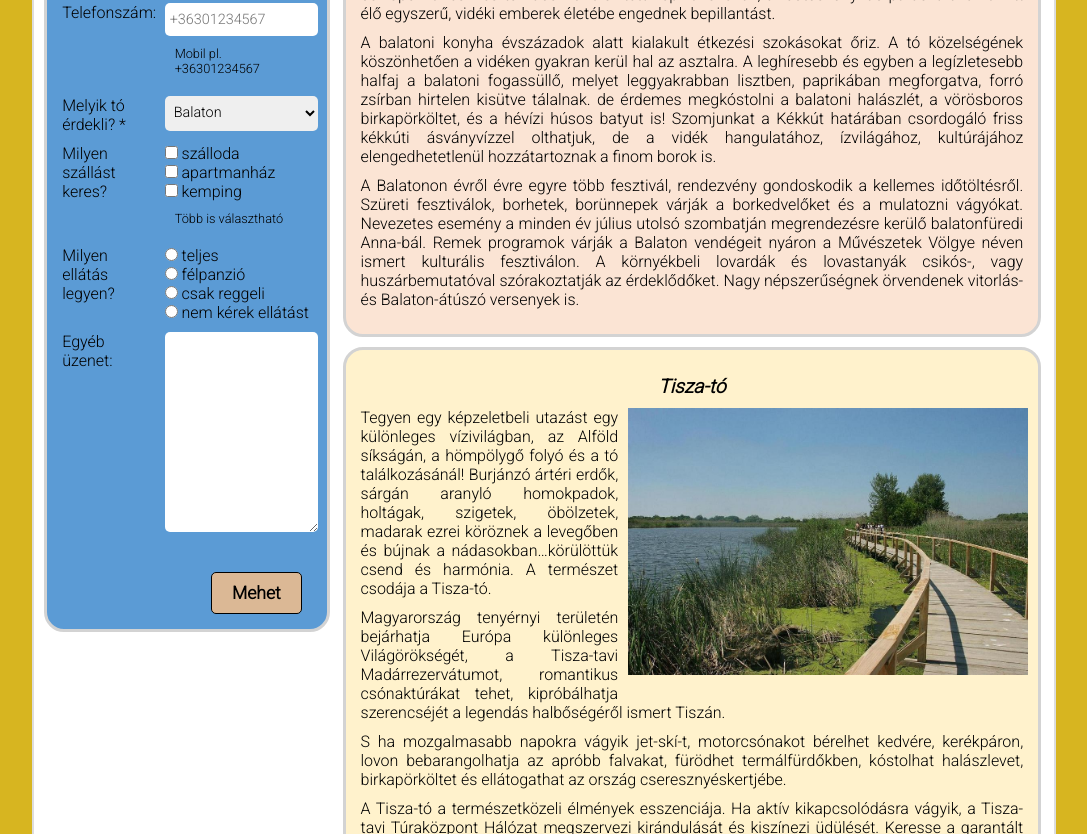
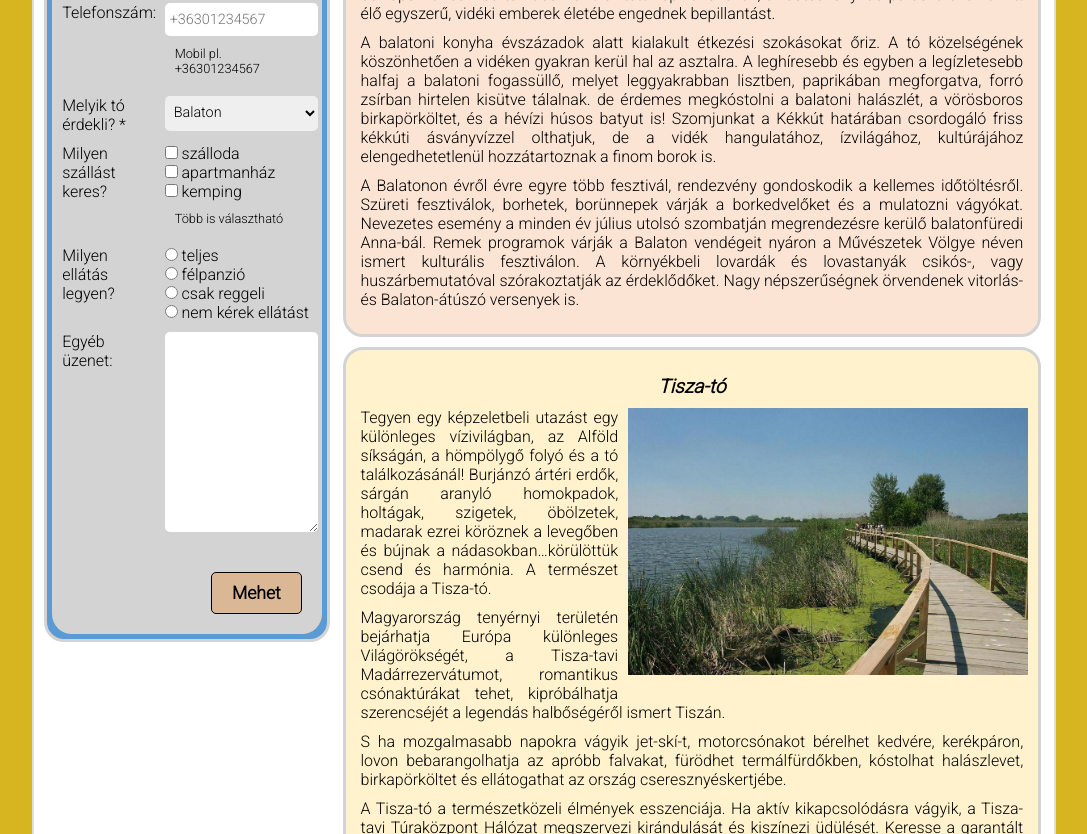
Before and after one commit to BakosEva/bakoseva.gibhub.io, a plain HTML site: page index.html in a window 1280 px wide. Shown: the part 621-1455 px from the top of the page, without its empty margins (96-1183 px from the left). Drawn offline with Linux system fonts and the light colour scheme.

Commit message:
gray background added to application form

```diff
--- a/css/styles.css
+++ b/css/styles.css
@@ -145,6 +145,13 @@ section img {
 /* Section CSS end */
 
 /* Forms CSS */
+
+.application-form {
+    background-color: lightgray;
+    border-radius: 20px;
+/*    margin-bottom: 20px;*/
+}
+
 .col-1 {
     width: 40%;
     padding-right: 10px;
@@ -205,7 +212,7 @@ textarea {
 }
 
 input[type=submit] {
-    margin: 10px 20px;
+    margin: 10px 20px 20px;
     border-radius: 5px;
     background-color: #DBB895;
     border: 1px solid black;
@@ -217,6 +224,12 @@ input[type=submit]:hover {
     color: white;
     background-color: #8F7153;
     border-color: dimgray;
+}
+
+div.submit:after {
+    display: block;
+    content: "";
+    clear: both;
 }
 
 .small {
--- a/index.html
+++ b/index.html
@@ -26,7 +26,7 @@
                 </nav>
 
                 <!-- Form -->
-
+                <div class="application-form">
                     <h2>Kérem töltse ki a <br>jelentkezési űrlapot</h2>
                     <form action="#" id="form" method="post">
                         <div class="contain">
@@ -105,10 +105,11 @@
                                 </div>
                             </div>
                         </div>
-                    <div>
-                        <input type="submit" id="submit" value="Mehet">
+                        <div class="submit">
+                            <input type="submit" name="submit" id="submit" value="Mehet">
                         </div>
                     </form>
+                </div>
             </aside>
 
             <!-- Section -->
```
Lines whose indentation alone changed are shown as unchanged.
